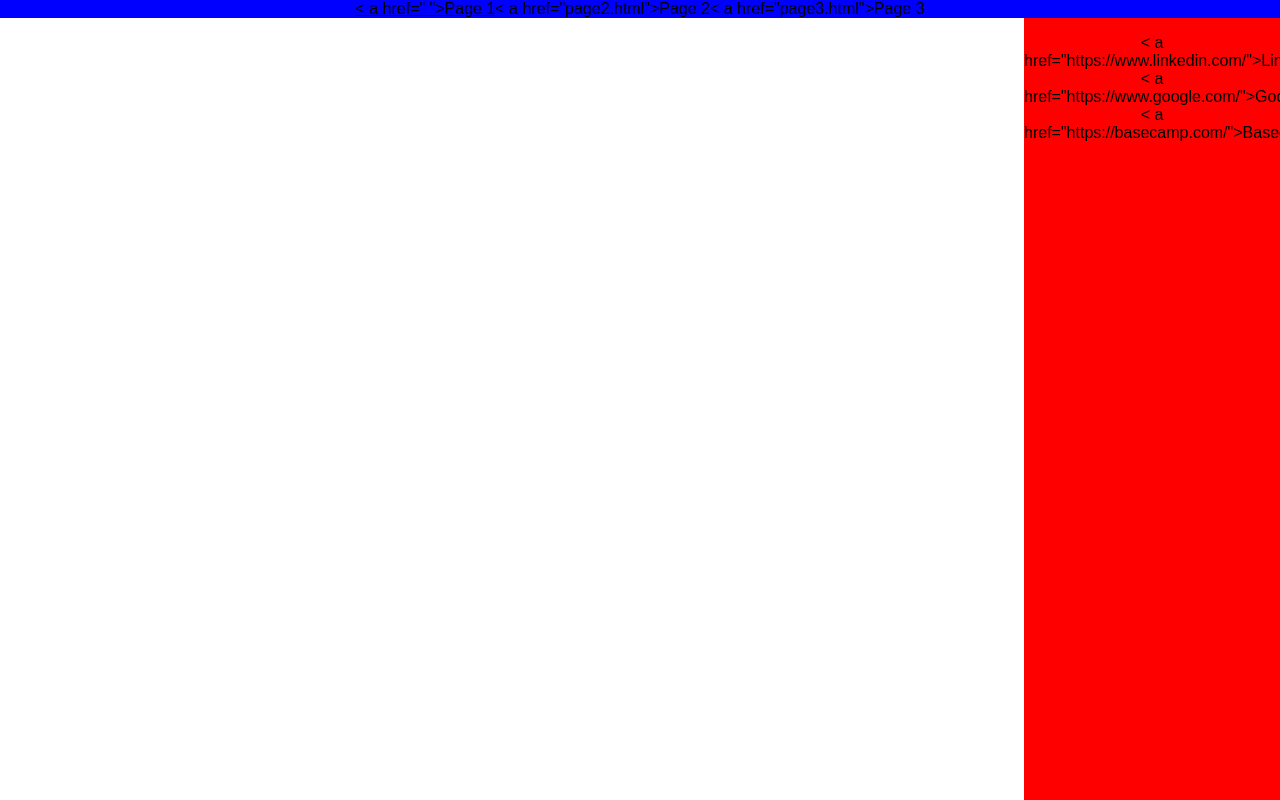
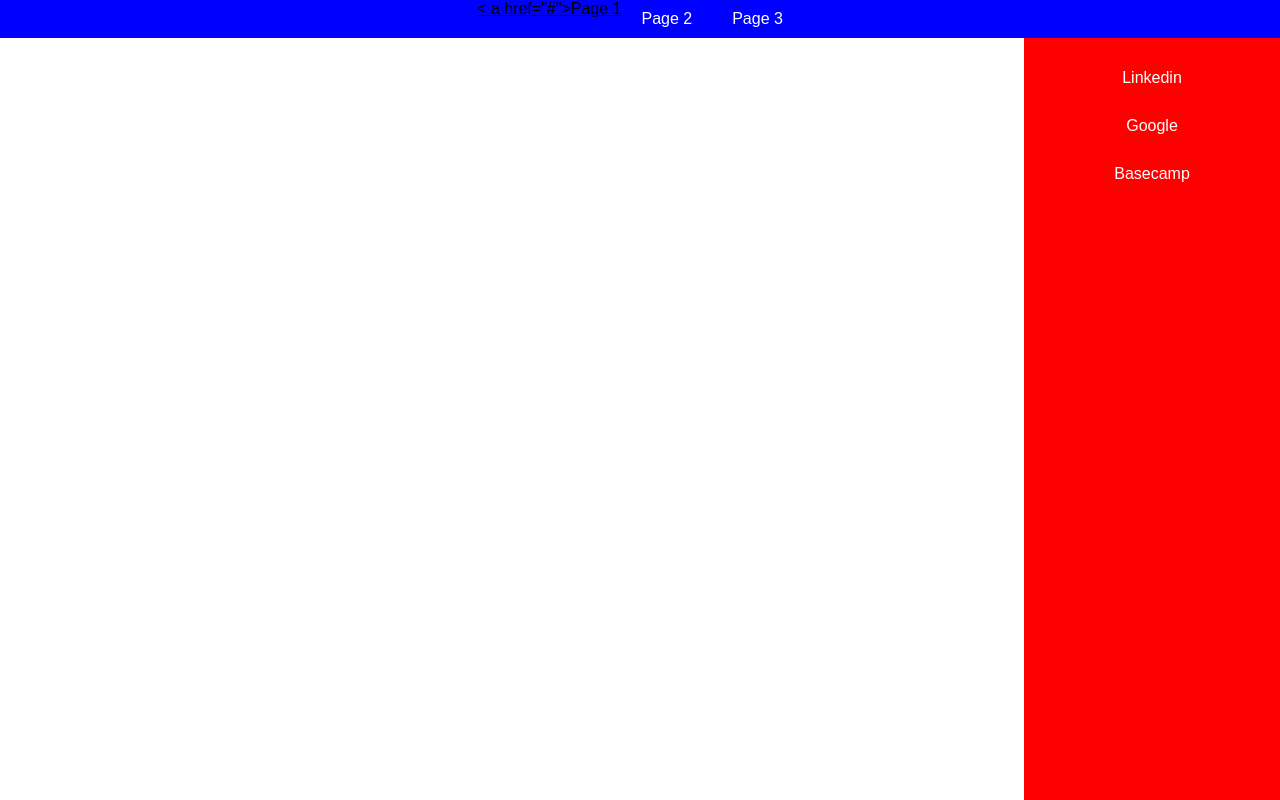
Before and after one commit to Tingting1109/lab6, a plain HTML site: page index.html in a window 1280 px wide. Drawn offline with Linux system fonts and the light colour scheme.

Commit message:
Update index.html

```diff
--- a/index.html
+++ b/index.html
@@ -12,9 +12,9 @@
       <nav id="main-navbar">
         <div id="navbar-container">
           <ul>
-            <li id="onpage">< a href=" ">Page 1</ a></li>
-            <li>< a href="page2.html">Page 2</ a></li>
-            <li>< a href="page3.html">Page 3</ a></li>
+            <li id="onpage">< a href="#">Page 1</a></li>
+            <li><a href="page2.html">Page 2</a></li>
+            <li><a href="page3.html">Page 3</a></li>
           </ul>
         </div>
       </nav>
@@ -22,9 +22,9 @@
     <div id="sidebar">
       <div id="sidebar-container">
         <ul>
-          <li>< a href="https://www.linkedin.com/">Linkedin</ a></li>
-          <li>< a href="https://www.google.com/">Google</ a></li>
-          <li>< a href="https://basecamp.com/">Basecamp</ a></li>
+          <li><a href="https://www.linkedin.com/">Linkedin</a></li>
+          <li><a href="https://www.google.com/">Google</a></li>
+          <li><a href="https://basecamp.com/">Basecamp</a></li>
         </ul>
       </div>
     </div>
```
